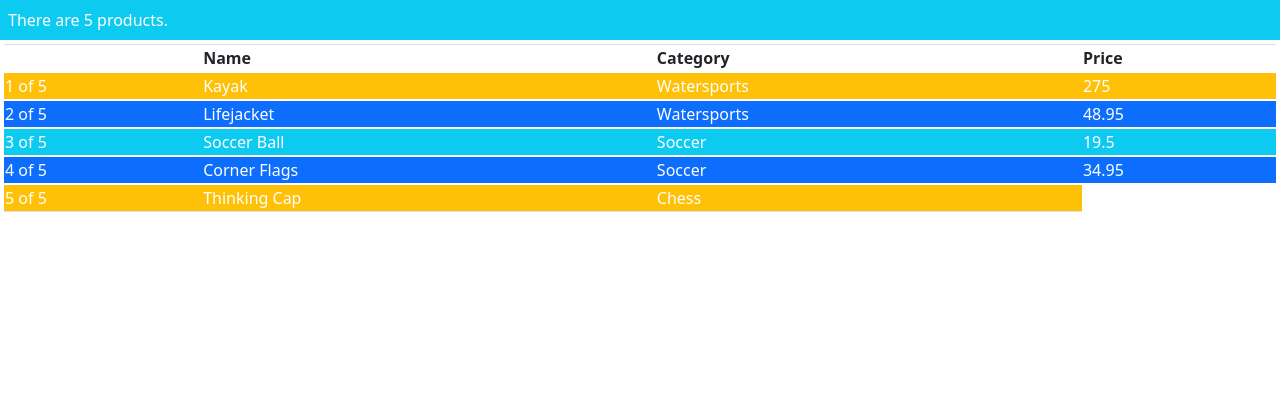
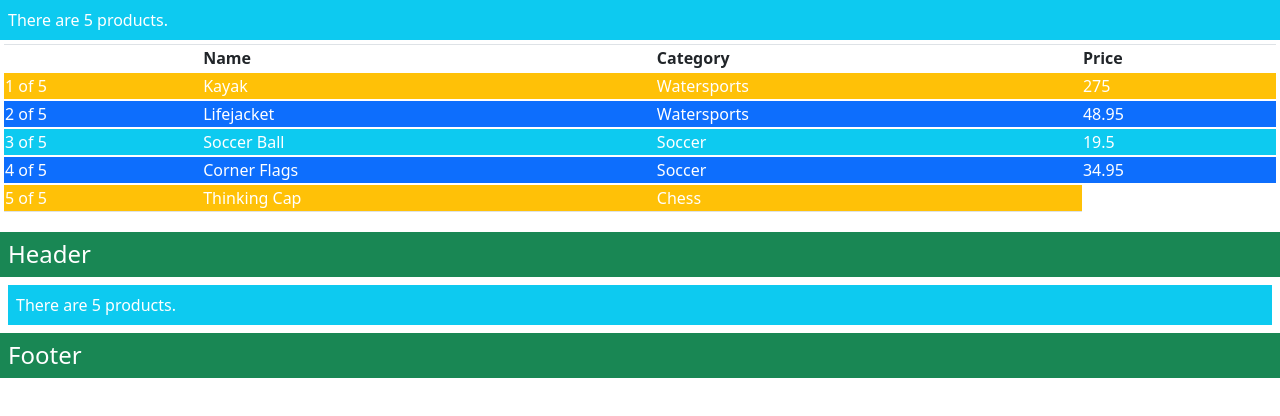
Before and after one commit to rafaelhfreitas/angular_underhood, an Angular app: page / in a window 1280 px wide. Shown: the top 416 px of the page. Built offline with nearby package versions, Linux system fonts and the light colour scheme.

Commit message:
ngTemplateOutlet directive

```diff
--- a/src/app/template.html
+++ b/src/app/template.html
@@ -68,7 +68,12 @@
 
     <div class="p-1">
         <table class="table table-sm table-bordered text-dark">
-            <tr><th></th><th>Name</th><th>Category</th><th>Price</th></tr>
+            <tr>
+                <th></th>
+                <th>Name</th>
+                <th>Category</th>
+                <th>Price</th>
+            </tr>
             <tr *ngFor="let item of getProducts(); let i = index; let c = count; let odd = odd; let first = first; let last= last; trackBy:getKey"
                 class="text-white" [class.bg-primary]="odd" [class.bg-info]="!odd" [class.bg-warning]="first || last">
                 <td>{{ i + 1 }} of {{ c }}</td>
@@ -80,4 +85,28 @@
     </div>
 
 
+    <!-- <ng-template #titleTemplate>
+        <h4 class="p-2 bg-success text-white">Repeated Content</h4>
+    </ng-template>
+
+    <ng-template [ngTemplateOutlet]="titleTemplate"></ng-template>
+
+    <div class="bg-info p-2 m-2 text-white">
+        There are {{getProductCount()}} products.
+    </div>
+
+    <ng-template [ngTemplateOutlet]="titleTemplate"></ng-template> -->
+
+
+    <ng-template #titleTemplate let-text="title">
+        <h4 class="p-2 bg-success text-white">{{text}}</h4>
+    </ng-template>
+    <ng-template [ngTemplateOutlet]="titleTemplate" [ngTemplateOutletContext]="{title: 'Header'}">
+    </ng-template>
+    <div class="bg-info p-2 m-2 text-white">
+        There are {{getProductCount()}} products.
+    </div>
+    <ng-template [ngTemplateOutlet]="titleTemplate" [ngTemplateOutletContext]="{title: 'Footer'}">
+    </ng-template>
+
 </div>
```
